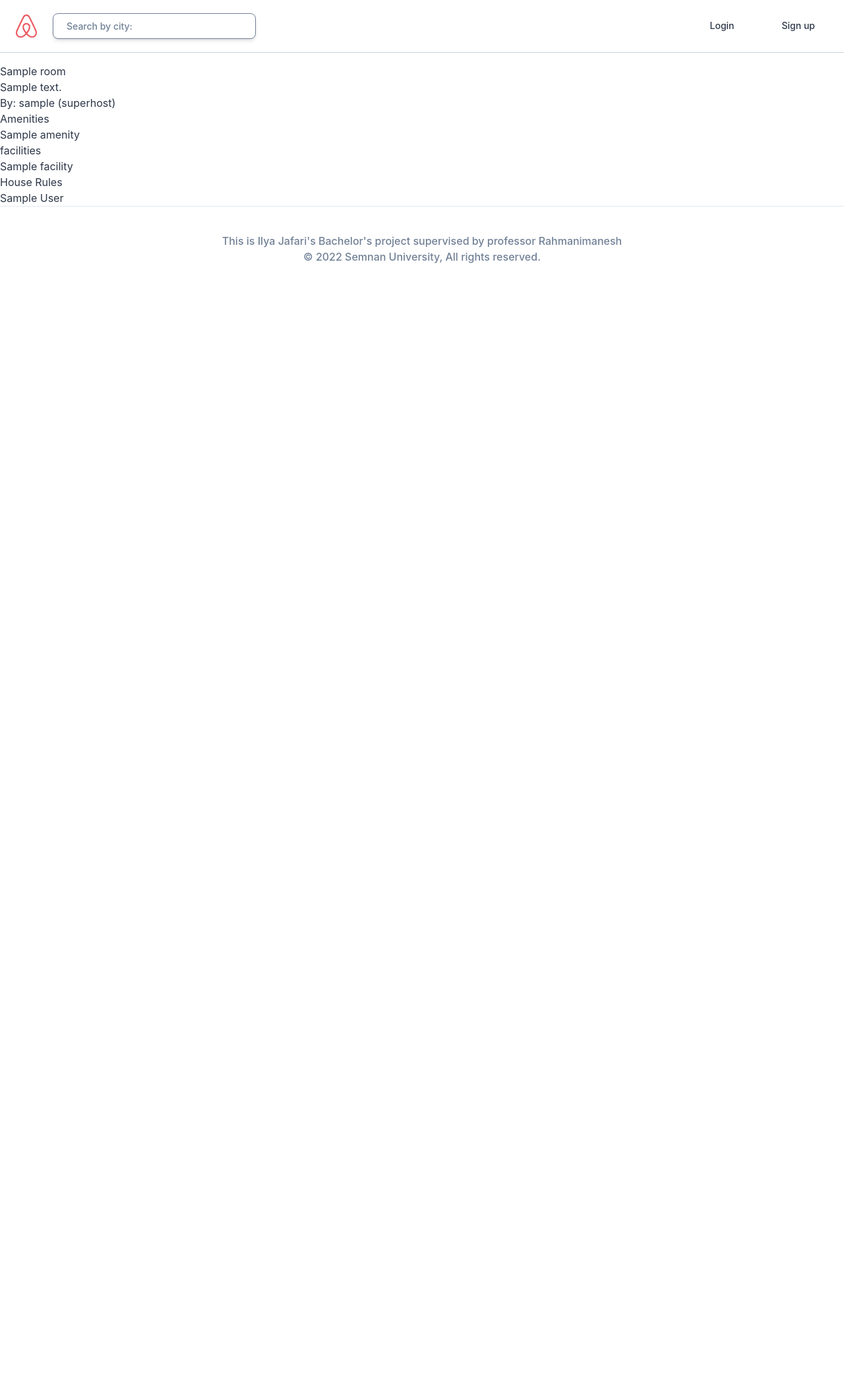
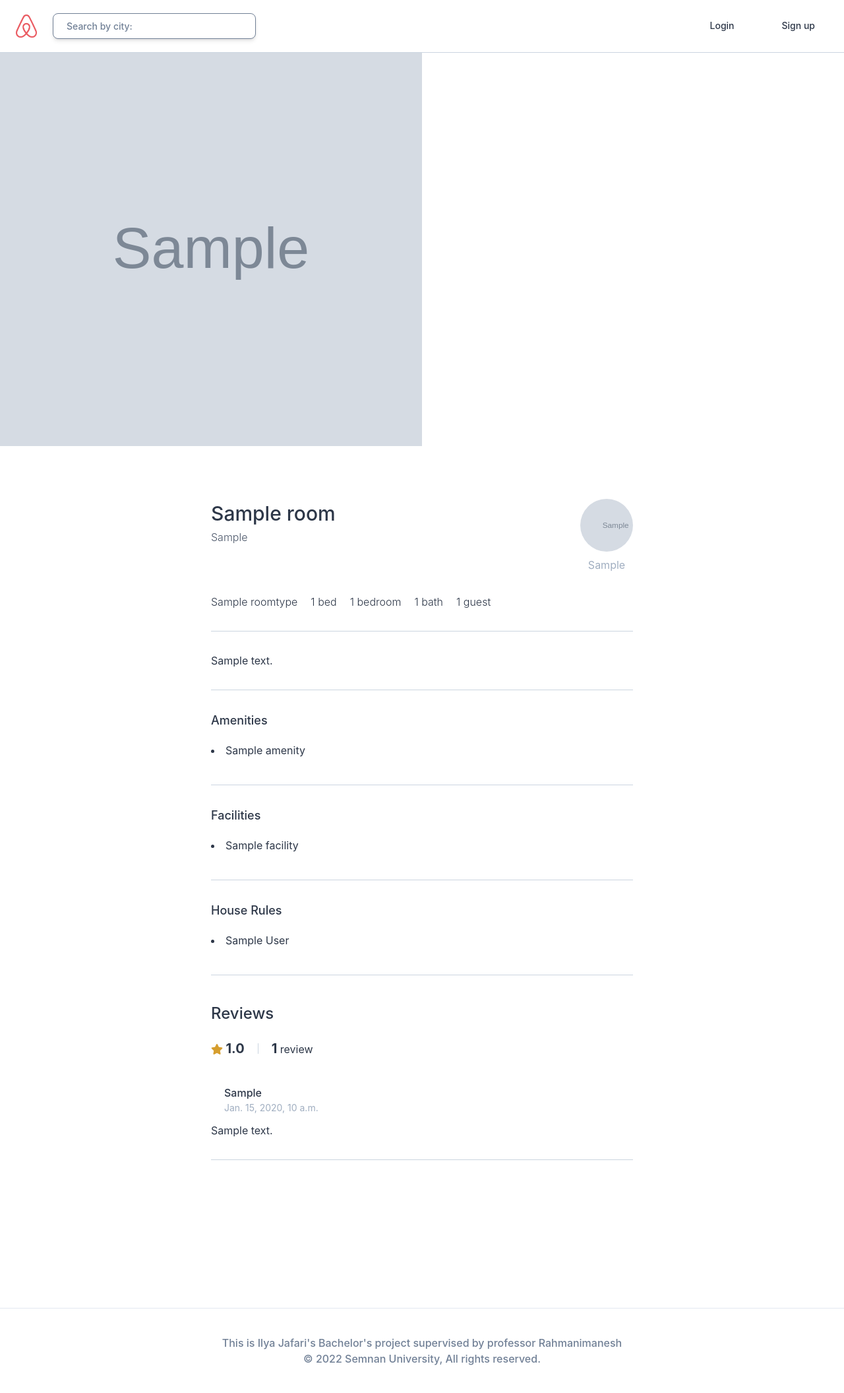
Before and after one commit to eiliaJafari/AirBnb-clone, a Django app: page /rooms/1 in a window 1280 px wide. Shown: the whole page at 66% size. Before the commit the page ends 399 px from the top, so only its background shows below. Run offline with Django 3.2, Linux system fonts and the light colour scheme; tables that the repository leaves empty hold one stand-in row (values such as "Sample post"); grey boxes marked "Sample" are stand-in pictures; some libraries are stand-ins or nearby versions.

Commit message:
Twenty-second commit
Formatted and designed the room page and room details

```diff
--- a/templates/rooms/room_detail.html
+++ b/templates/rooms/room_detail.html
@@ -6,43 +6,87 @@
 {% endblock page_name %}
 
 {% block content %}
-<div>
-    <h1>{{room.name}}</h1>
-    <h3>{{room.description}}</h3>
+
+<div class="-mt-5 container max-w-full h-75vh flex mb-20">
+    <div class="h-full w-1/2 bg-center bg-cover" style="background-image:url({{room.first_photo}})"></div>
+    <div class="h-full w-1/2 flex flex-wrap">
+        {% for photo in room.get_next_four_photos %}
+        <div style="background-image:url({{photo.file.url}})"
+            class="w-1/2 h-auto bg-cover bg-center border-gray-700 border"></div>
+        {% endfor %}
+    </div>
 </div>
-<div>
-    <h2>By: <a href="{{room.host.get_absolute_url}}">{{room.host.username}}</a>
 
-        {% if room.host.superhost %}
-        (superhost)
-        {% endif %}
-
-
-    </h2>
-    <h3>Amenities</h3>
-
-    <ul>
-        {% for a in room.amenities.all %}
-        <li>{{a}}</li>
-        {% endfor %}
-    </ul>
-
-    <h3>facilities</h3>
-
-    <ul>
-        {% for f in room.facilities.all %}
-        <li>{{f}}</li>
-        {% endfor %}
-    </ul>
-
-    <h3>House Rules</h3>
-
-    <ul>
-        {% for h in room.house_rules.all %}
-        <li>{{h}}</li>
-        {% endfor %}
-    </ul>
-
+<div class="container mx-auto flex justify-around pb-56">
+    <div class="w-1/2">
+        <div class="flex justify-between">
+            <div class="mb-5">
+                <h4 class="text-3xl font-medium mb-px">{{room.name}}</h4>
+                <span class="text-gray-700 font-light">{{room.city}}</span>
+            </div>
+            <a href="{{room.host.get_absolute_url}}" class="flex flex-col items-center">
+                {% include "mixins/user_avatar.html" with user=room.host %}
+                <span class="mt-2 text-gray-500">{{room.host.first_name}}</span>
+            </a>
+        </div>
+        <div class="flex border-section">
+            <span class="mr-5 font-light">{{room.room_type}}</span>
+            <span class="mr-5 font-light">{{room.beds}} bed{{room.beds|pluralize}}</span>
+            <span class="mr-5 font-light">{{room.bedrooms}} bedroom{{room.bedrooms|pluralize}}</span>
+            <span class="mr-5 font-light">{{room.baths}} bath{{room.baths|pluralize}}</span>
+            <span class="mr-5 font-light">{{room.guests}} guest{{room.guests|pluralize}}</span>
+        </div>
+        <p class="border-section">
+            {{room.description}}
+        </p>
+        <div class="border-section">
+            <h4 class="font-medium text-lg mb-5">Amenities</h4>
+            {% for a in room.amenities.all %}
+            <li class="mb-2">{{a}}</li>
+            {% endfor %}
+        </div>
+        <div class="border-section">
+            <h4 class="font-medium text-lg mb-5">Facilities</h4>
+            {% for a in room.facilities.all %}
+            <li class="mb-2">{{a}}</li>
+            {% endfor %}
+        </div>
+        <div class="border-section">
+            <h4 class="font-medium text-lg mb-5">House Rules</h4>
+            {% for a in room.house_rules.all %}
+            <li class="mb-2">{{a}}</li>
+            {% endfor %}
+        </div>
+        <div class="mt-10">
+            <h4 class="font-medium text-2xl mb-5">Reviews</h4>
+            <div class="flex items-center">
+                <div>
+                    <i class="fas fa-star text-yellow-600"></i>
+                    <span class="font-bold text-xl">{{room.total_rating}}</span>
+                </div>
+                <div class="h-4 w-px bg-gray-400 mx-5"></div>
+                <div>
+                    <span class="font-bold text-xl">{{room.reviews.count}}</span>
+                    <span>review{{room.reviews.count|pluralize}}</span>
+                </div>
+            </div>
+            <div class="mt-10">
+                {% for review in room.reviews.all %}
+                <div class="border-section">
+                    <div class="mb-3 flex">
+                        <div class="flex flex-col ml-5">
+                            <span class="font-medium">{{review.user.first_name}}</span>
+                            <span class="text-sm text-gray-500">{{review.created}}</span>
+                        </div>
+                    </div>
+                    <p>{{review.review}}</p>
+                </div>
+                {% endfor %}
+            </div>
+        </div>
+    </div>
+</div>
+<div class="w-1/3"></div>
 </div>
 
 {% endblock %}
```
Also changed, not shown: rooms/models.py (+11 -0 lines).
